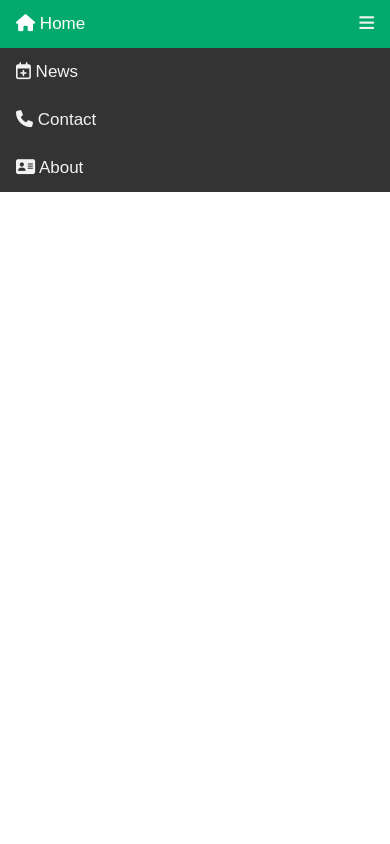
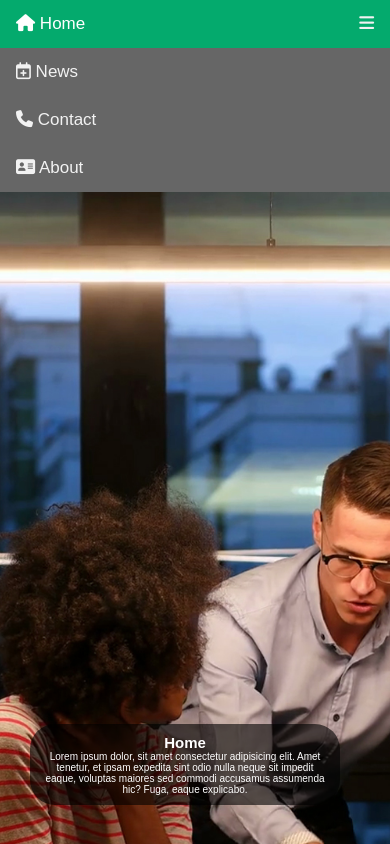
Before and after one commit to nutnut03/Daily-Programming, a plain HTML site: page index.html in a window 390 px wide. Both pictures are taken after a click on the link 366 px from the left and 24 px from the top of the page. Shown: the top 844 px of the page. Drawn offline with Linux system fonts and the light colour scheme.

Commit message:
1% all updates

```diff
--- a/index.html
+++ b/index.html
@@ -5,9 +5,7 @@
     <meta name="viewport" content="width=device-width, initial-scale=1.0">
     <link rel="stylesheet" href="style.css">
     <script src="https://kit.fontawesome.com/3b8d75da5d.js" crossorigin="anonymous"></script>
-
-
-
+    <script src="script.js"></script>
 </head>
 
 <body>
@@ -15,40 +13,14 @@
         <a href="#home" class="active"><i class="fa-solid fa-house"></i> Home</a>
         <a href="#news"><i class="fa-regular fa-calendar-plus"></i> News</a>
         <a href="#contact"><i class="fa-solid fa-phone"></i> Contact</a>
-        <a href="#about"><i class="fa-solid fa-address-card"></i>  About</a>
+        <a href="#about"><i class="fa-solid fa-address-card"></i> About</a>
 
         <a href="javascript:void(0);" class="icon" onclick="myFunction()">
             <i class="fa-solid fa-bars"></i></i>
         </a>
     </div>
 
-    <script>
-        function myFunction() {
-            var x = document.getElementById("myTopnav");
-            if (x.className === "topnav") {
-                x.className += " responsive";
-            } else {
-                x.className = "topnav";
-            }
-        }
-    </script>
 
-
-    <!-- <header id="header">
-        <div class="container">
-            <div class="nav">
-                <ul>
-                    <li><a href="#home">Home</a></li>
-                    <li><a href="#about">About</a></li>
-                    <li><a href="#service">Service</a></li>
-                    <li><a href="#contact">Contact</a></li>
-                </ul>
-            </div>
-        </div>
-    </header> -->
-
-
-    <!--
     <section class="section" id="home" style="background-image: url(images/1.jpg);">
         <div class="container">
             <div class="home-section">
@@ -59,7 +31,7 @@
             </div>
         </div>
     </section>
-    <section class="section" id="about" style="background-image: url(images/2.jpg);">
+    <section class="section" id="news" style="background-image: url(images/2.jpg);">
         <div class="container">
             <div class="home-section">
                 <h1>Home</h1>
@@ -69,7 +41,7 @@
             </div>
         </div>
     </section>
-    <section class="section" id="service" style="background-image: url(images/3.jpg);">
+    <section class="section" id="contact" style="background-image: url(images/3.jpg);">
         <div class="container">
             <div class="home-section">
                 <h1>Home</h1>
@@ -79,7 +51,7 @@
             </div>
         </div>
     </section>
-    <section class="section" id="service" style="background-image: url(images/4.jpg);">
+    <section class="section" id="about" style="background-image: url(images/4.jpg);">
         <div class="container">
             <div class="home-section">
                 <h1>Home</h1>
@@ -89,7 +61,7 @@
             </div>
         </div>
     </section>
- -->
+    -->
 
 
 
--- /dev/null
+++ b/script.js
@@ -0,0 +1,9 @@
+// script for navagition bar responsive
+function myFunction() {
+    var x = document.getElementById("myTopnav");
+    if (x.className === "topnav") {
+        x.className += " responsive";
+    } else {
+        x.className = "topnav";
+    }
+}
--- a/style.css
+++ b/style.css
@@ -1,11 +1,15 @@
-body {
+* {
+  box-sizing: border-box;
   margin: 0;
-    font-family: Arial, Helvetica, sans-serif;
+  font-family: Arial, sans-serif;
+  scroll-behavior: smooth;
 }
 
 .topnav {
   overflow: hidden;
-    background-color: #333;
+  background-color: rgba(0, 0, 0, 0.6);
+  width: 100%;
+  position: fixed;
 }
 
 .topnav a {
@@ -30,80 +34,6 @@ body {
 
 .topnav .icon {
   display: none;
-  }
-
-  @media screen and (max-width: 600px) {
-    .topnav a:not(:first-child) {display: none;}
-    .topnav a.icon {
-      float: right;
-      display: block;
-    }
-  }
-
-  @media screen and (max-width: 600px) {
-    .topnav.responsive {position: relative;}
-    .topnav.responsive .icon {
-      position: absolute;
-      right: 0;
-      top: 0;
-    }
-    .topnav.responsive a {
-      float: none;
-      display: block;
-      text-align: left;
-    }
-  }
-
-
-
-
-
-/* * {
-    box-sizing: border-box;
-    margin: 0;
-    font-family: Arial, sans-serif;
-    scroll-behavior: smooth;
-}
-
-#header {
-    background-color: rgba(0, 0, 0, 0.6);
-    width: 100%;
-    position: fixed;
-    top: 0;
-    left: 0;
-    z-index: 10;
-    padding: 7px 0;
-}
-
-#header .container {
-    display: flex;
-    justify-content: center;
-}
-
-.nav ul li {
-    float: left;
-    list-style: none;
-    padding: 1px 50px;
-}
-
-.nav ul li a {
-    text-decoration: none;
-    color: white;
-}
-
-.nav a:hover {
-    color: red;
-}
-
-#header {
-    background-color: #333;
-    color: #fff;
-    text-align: center;
-    padding: 1rem;
-}
-
-.content {
-    padding: 2rem;
 }
 
 .section {
@@ -137,15 +67,32 @@ body {
   background: rgba(0, 0, 0, 0.6);
 }
 
+@media screen and (max-width: 600px) {
+  .topnav a:not(:first-child) {
+    display: none;
+  }
 
-@media (max-width: 768px) {
+  .topnav a.icon {
+    float: right;
+    display: block;
+  }
+}
 
-    .header,
-    .content {
-        padding: 0.5rem;
-        text-align: center;
-        font-size: 10px;
-        background-color: #333;
+@media screen and (max-width: 600px) {
+  .topnav.responsive {
+    position: relative;
+  }
+
+  .topnav.responsive .icon {
+    position: absolute;
+    right: 0;
+    top: 0;
+  }
+
+  .topnav.responsive a {
+    float: none;
+    display: block;
+    text-align: left;
   }
 
   .home-section {
@@ -155,11 +102,4 @@ body {
     font-size: 10px;
     margin-top: 300px;
   }
-
-    .nav ul li a {
-        color: white;
-        font-size: 10px;
 }
-
-
-} */
```
Lines whose indentation alone changed are shown as unchanged.
